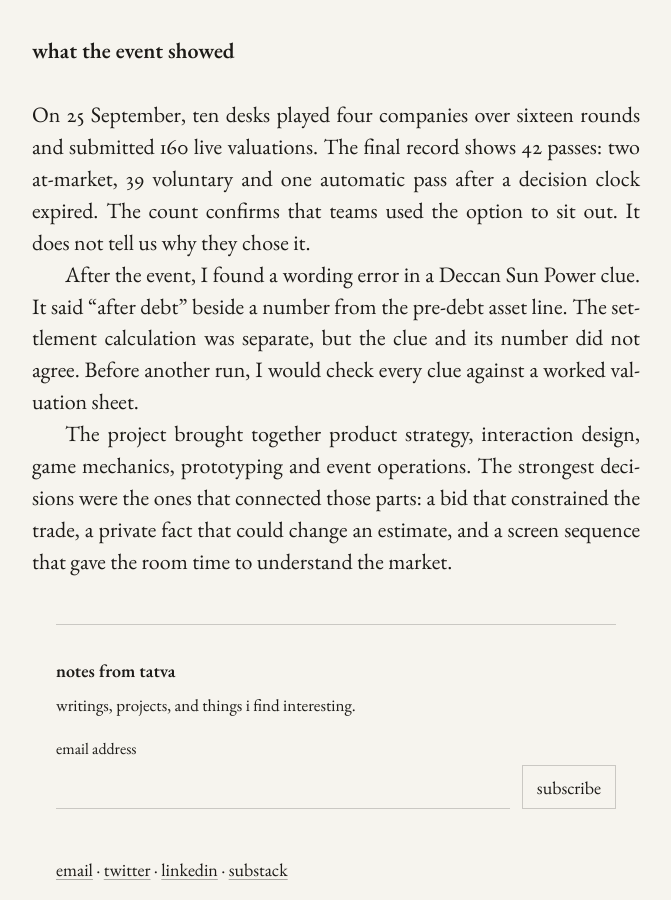
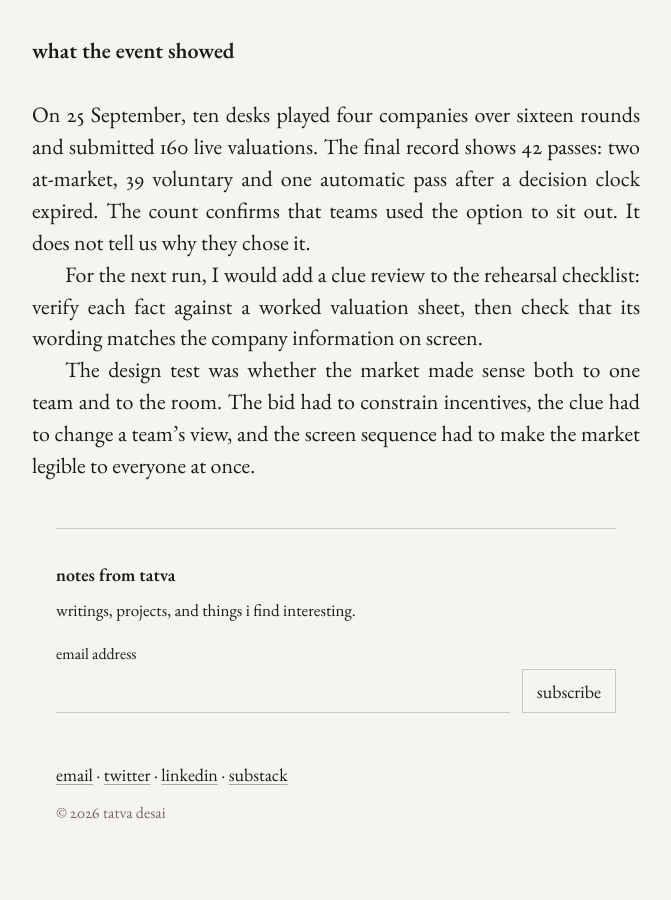
Before and after one commit to tatvadesai/tatvadesai.github.io, a Jekyll site: the page built from _essays/2026-10-10-the-desk-making.md, in a window 1280 px wide and 900 px high, scrolled down 6819 px. Shown: the whole window, without its empty margins (304-975 px from the left). Built offline with Jekyll 4.4.1, drawn with Linux system fonts in a browser that asks for light colours.

Commit message:
Strengthen The Desk case study close

```diff
--- a/_essays/2026-10-10-the-desk-making.md
+++ b/_essays/2026-10-10-the-desk-making.md
@@ -100,6 +100,6 @@
 
 On 25 September, ten desks played four companies over sixteen rounds and submitted 160 live valuations. The final record shows 42 passes: two at-market, 39 voluntary and one automatic pass after a decision clock expired. The count confirms that teams used the option to sit out. It does not tell us why they chose it.
 
-After the event, I found a wording error in a Deccan Sun Power clue. It said “after debt” beside a number from the pre-debt asset line. The settlement calculation was separate, but the clue and its number did not agree. Before another run, I would check every clue against a worked valuation sheet.
+For the next run, I would add a clue review to the rehearsal checklist: verify each fact against a worked valuation sheet, then check that its wording matches the company information on screen.
 
-The project brought together product strategy, interaction design, game mechanics, prototyping and event operations. The strongest decisions were the ones that connected those parts: a bid that constrained the trade, a private fact that could change an estimate, and a screen sequence that gave the room time to understand the market.
+The design test was whether the market made sense both to one team and to the room. The bid had to constrain incentives, the clue had to change a team's view, and the screen sequence had to make the market legible to everyone at once.
```
